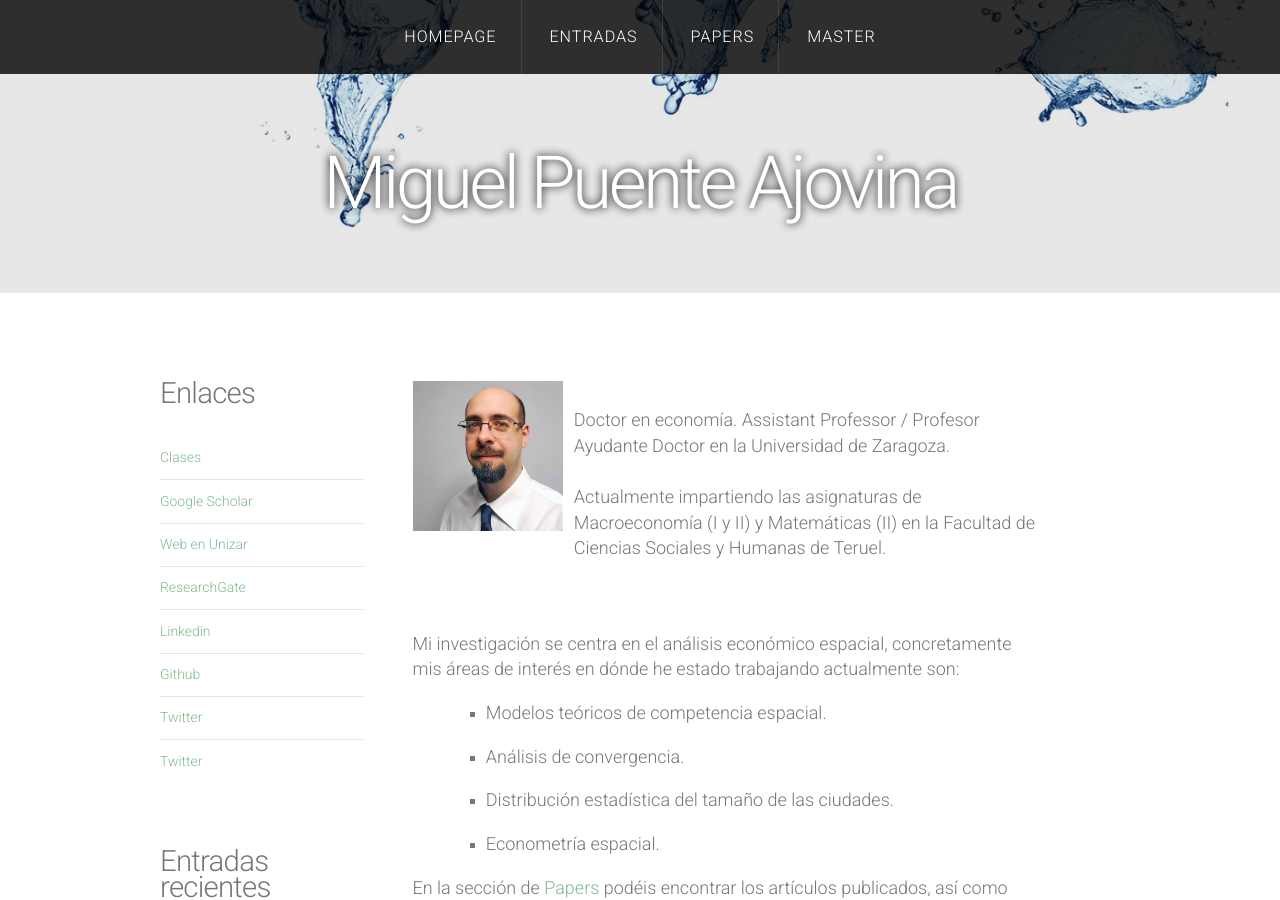
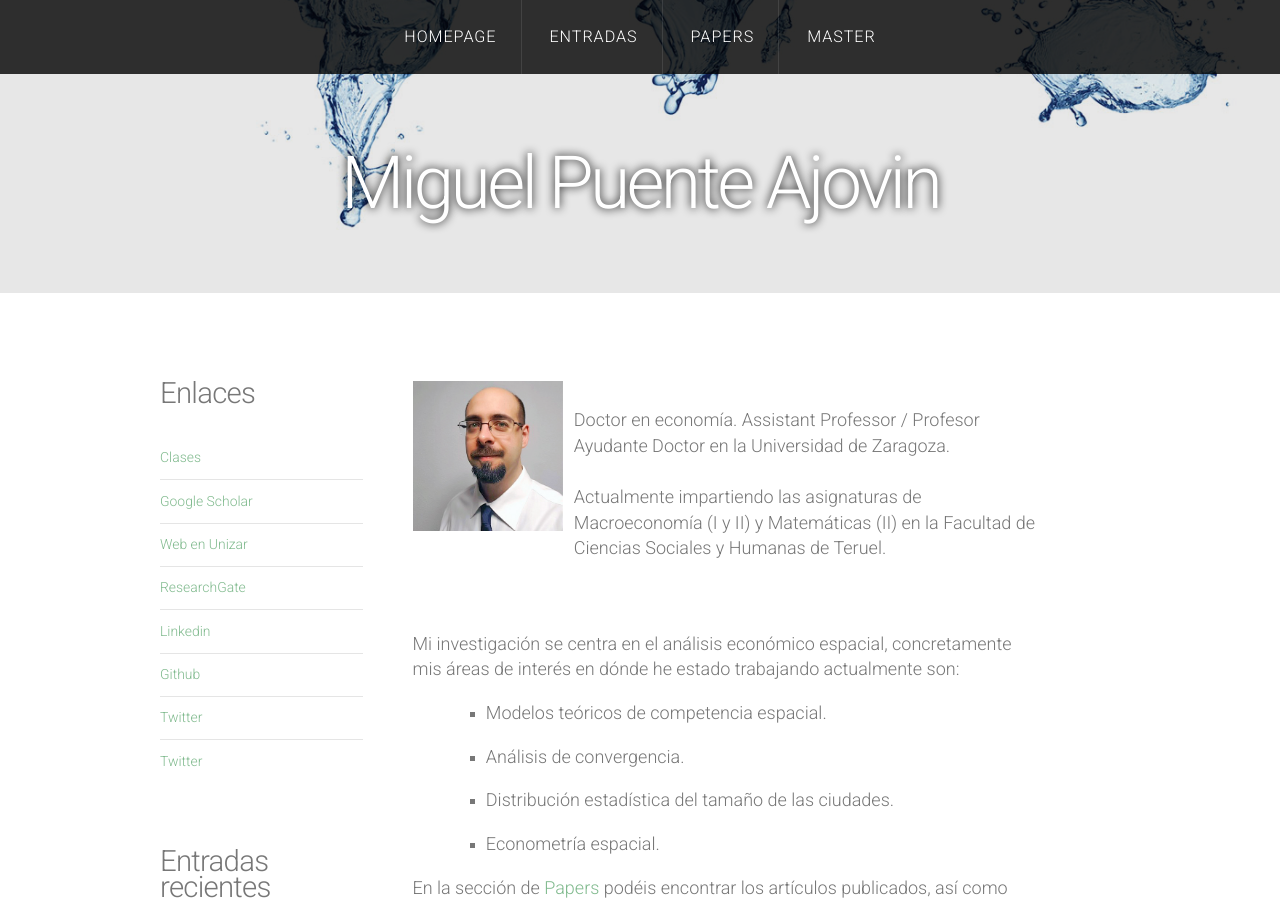
Before and after one commit to mpajovin/mpajovin.github.io, a Jekyll site: the page built from index.html, in a window 1280 px wide and 900 px high. Built offline with Jekyll 4.4.1, drawn with Linux system fonts in a browser that asks for light colours; nearby versions of some CDN libraries; the list of posts is cut into pages by our own code.

Commit message:
Update default.html

```diff
--- a/_layouts/default.html
+++ b/_layouts/default.html
@@ -6,7 +6,7 @@ Released for free under the Creative Commons Attribution 3.0 license (templated.
 -->
 <html>
 <head>
-	<title>Miguel Puente Ajovino</title>
+	<title>Miguel Puente Ajovin</title>
 	<meta http-equiv="content-type" content="text/html; charset=utf-8" />
 	<meta name="description" content="" />
 	<meta name="keywords" content="" />
@@ -32,7 +32,7 @@ Released for free under the Creative Commons Attribution 3.0 license (templated.
 
 			<!-- Logo -->
 			<div id="logo">
-				<h2><a href="#">Miguel Puente Ajovina</a></h2>
+				<h2><a href="#">Miguel Puente Ajovin</a></h2>
 				<span class="tag"></span>
 			</div>
 		</div>
```
